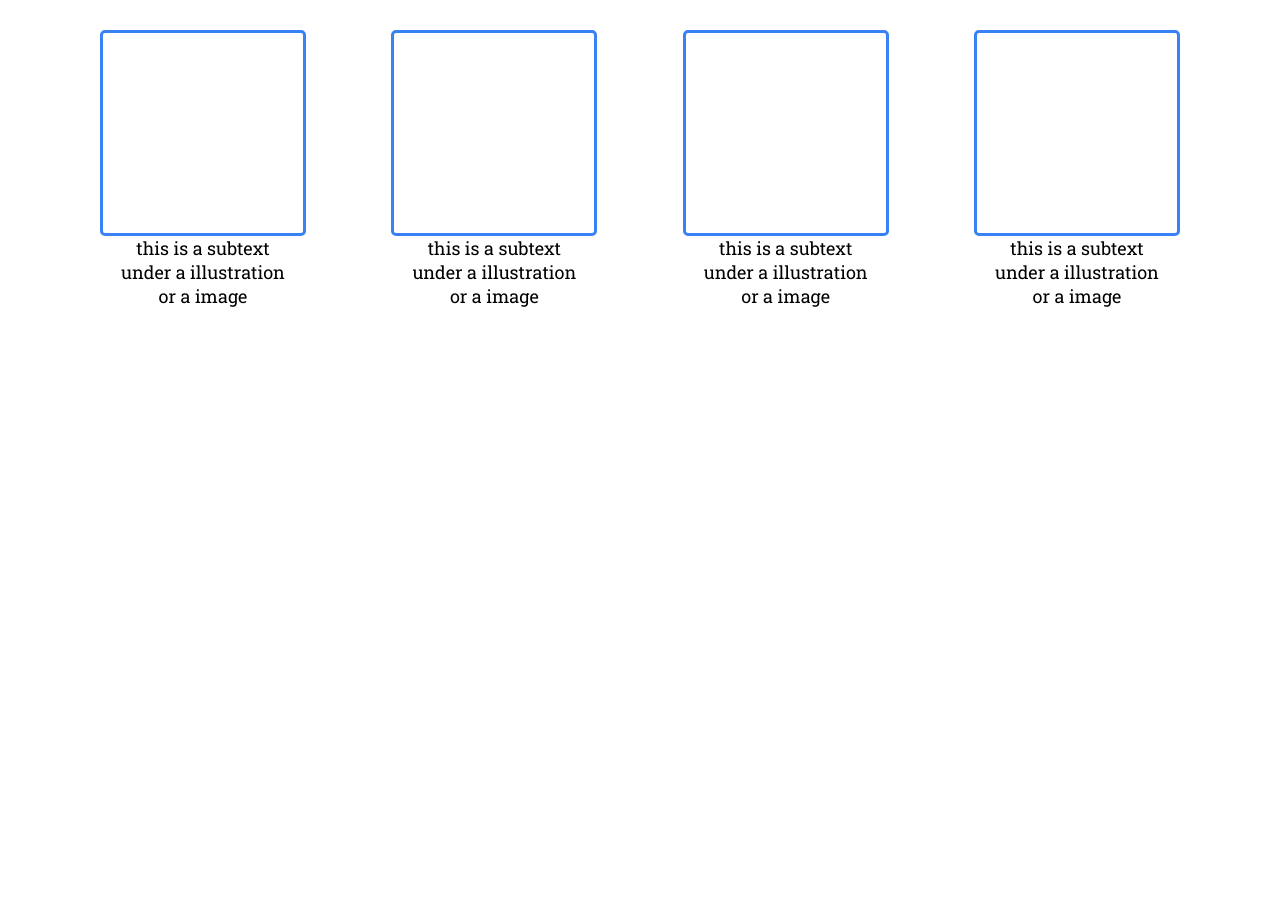
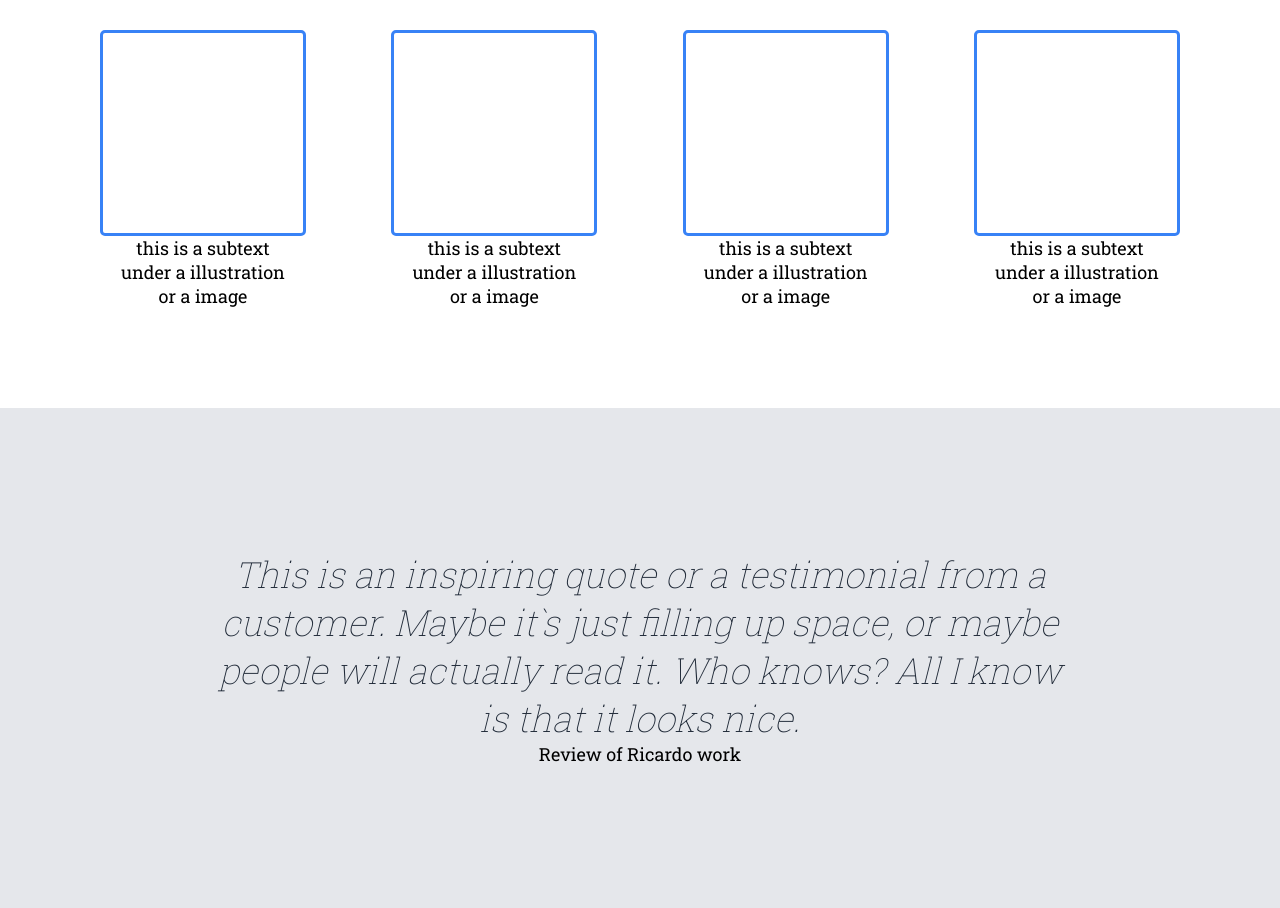
Before and after one commit to WanlyL/odin-landing-page, a plain HTML site: page index.html in a window 1280 px wide. Shown: the part 737-1645 px from the top of the page. Before the commit the page ends 1145 px from the top, so only its background shows below. Drawn offline with Linux system fonts and the light colour scheme.

Commit message:
Finished third section of project

```diff
--- a/index.html
+++ b/index.html
@@ -53,5 +53,15 @@
             </div>
         </div>
     </div>
+    <div class="third-section">
+        <h3>This is an inspiring quote or a testimonial from a <br/>
+            customer. Maybe it`s just filling up space, or maybe <br/>
+            people will actually read it. Who knows? All I know <br/>
+            is that it looks nice.
+        </h3>
+       <div>
+        <p class="p-third">Review of Ricardo work</p>
+       </div>
+    </div>
 </body>
 </html>
--- a/style.css
+++ b/style.css
@@ -121,3 +121,30 @@ h2{
     text-align: center;
     font-size: 18px;
 }
+
+.third-section{
+    background-color: #E5E7EB;
+    height: 500px;
+    display: flex;
+    flex-direction: column;
+    justify-content: center;
+    align-items: center;
+}
+
+h3{
+    font-size: 36px;
+    font-style: italic;
+    font-weight: lighter;
+    color: #1F2937;
+    text-align: center;
+}
+
+.p-third{
+    font-size: 18px;
+}
+
+#p-div{
+    display: flex;
+    justify-content: flex-end;
+    margin-right: 100px;
+}
```
